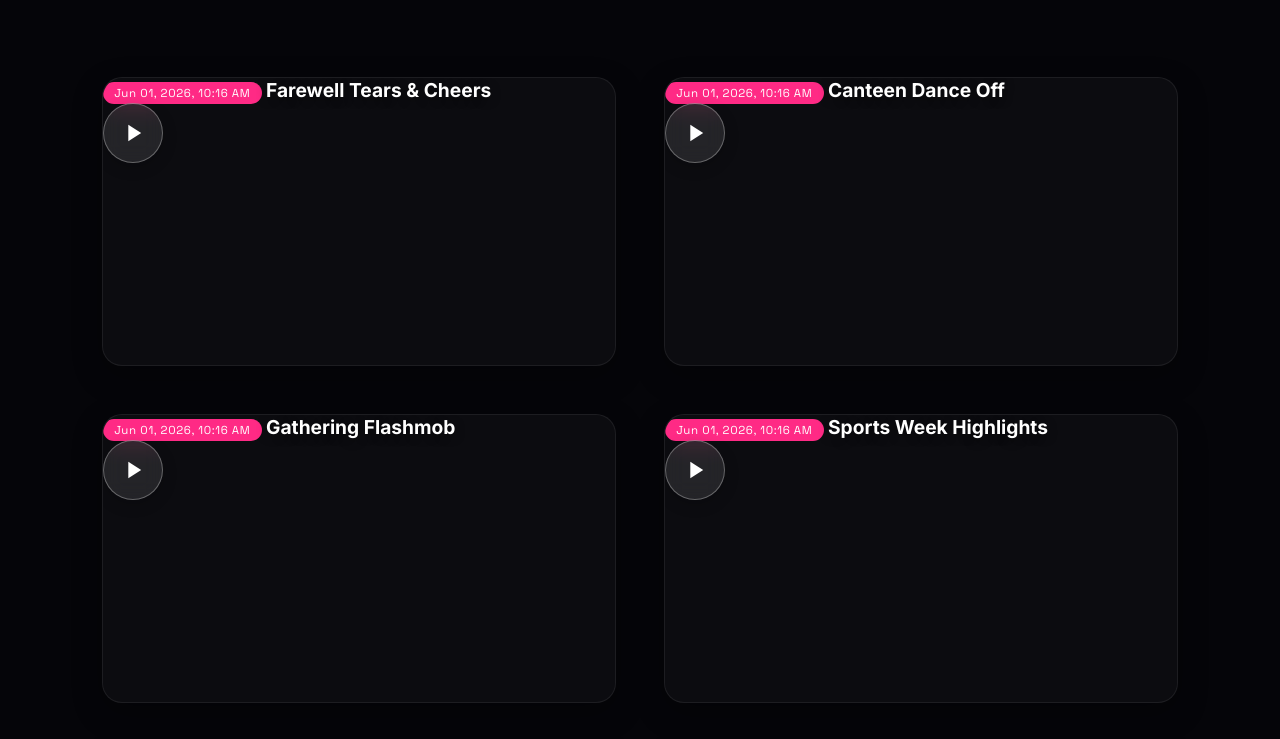
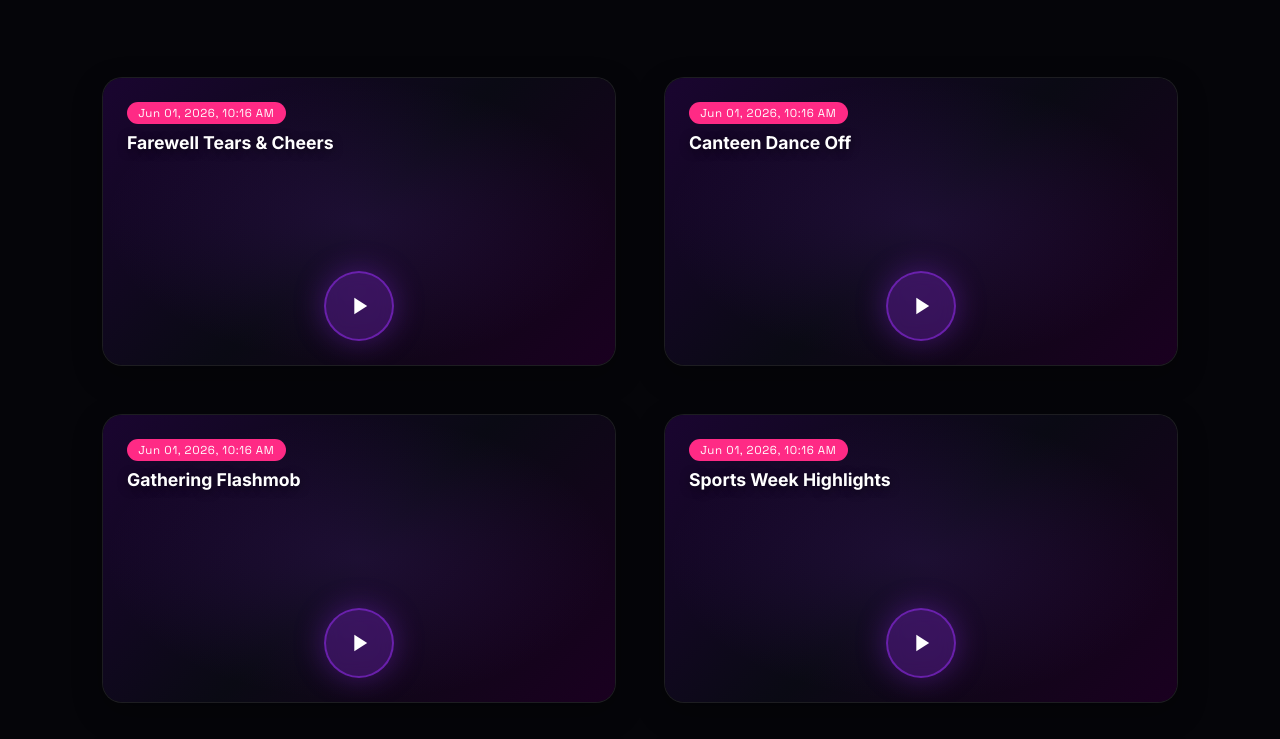
Before and after one commit to kriss2012/Memorys-Site, a plain HTML site: page index.html in a window 1280 px wide. Shown: the part 6821-7560 px from the top of the page. Drawn offline with nearby package versions, Linux system fonts and the light colour scheme; a web font is replaced by a local one.

Commit message:
Update style.css

```diff
--- a/style.css
+++ b/style.css
@@ -192,14 +192,23 @@ img, video {
 }
 
 @keyframes orbFloat {
-  0% {
-    transform: translate(0, 0) scale(1);
-  }
-  50% {
-    transform: translate(50px, -50px) scale(1.1);
-  }
-  100% {
-    transform: translate(-30px, 30px) scale(0.9);
+  0% { transform: translate(0, 0) scale(1); }
+  50% { transform: translate(50px, -50px) scale(1.1); }
+  100% { transform: translate(-30px, 30px) scale(0.9); }
+}
+
+/* Kill expensive blur + animation on mobile */
+@media (max-width: 768px) {
+  .hero-orb {
+    animation: none !important;
+    opacity: 0.15;
+    filter: blur(80px);
+  }
+  .noise {
+    display: none;
+  }
+  .hero-bg-grid {
+    display: none;
   }
 }
 
@@ -1336,6 +1345,65 @@ img, video {
 }
 
 /* ==========================================
+   VIDEO PLACEHOLDER (Tap-to-Play)
+   ========================================== */
+.video-placeholder {
+  position: absolute;
+  inset: 0;
+  display: flex;
+  flex-direction: column;
+  justify-content: space-between;
+  align-items: center;
+  background: linear-gradient(135deg, #1a0530 0%, #0a0a14 50%, #1a0020 100%);
+  cursor: pointer;
+  z-index: 2;
+  padding: 1.5rem;
+}
+
+.vp-gradient {
+  position: absolute;
+  inset: 0;
+  background: radial-gradient(ellipse at center, rgba(138,43,226,0.15) 0%, transparent 70%);
+  pointer-events: none;
+}
+
+.vp-info {
+  width: 100%;
+  display: flex;
+  flex-direction: column;
+  gap: 0.5rem;
+  position: relative;
+  z-index: 1;
+}
+
+.vp-info .video-card-title {
+  font-size: 1.1rem;
+}
+
+.video-placeholder .video-btn {
+  position: relative;
+  z-index: 1;
+  width: 70px;
+  height: 70px;
+  background: rgba(138,43,226,0.3);
+  border: 2px solid rgba(138,43,226,0.6);
+  box-shadow: 0 0 30px rgba(138,43,226,0.4);
+  transition: transform 0.2s ease, background 0.2s ease;
+  opacity: 1 !important;
+  transform: none !important;
+}
+
+.video-placeholder .video-btn:hover,
+.video-placeholder .video-btn:active {
+  background: rgba(138,43,226,0.6);
+  transform: scale(1.1) !important;
+}
+
+.video-placeholder .vp-info .video-badge {
+  align-self: flex-start;
+}
+
+/* ==========================================
    HORIZONTAL SCROLL MOSAIC
    ========================================== */
 .mosaic-section {
```
